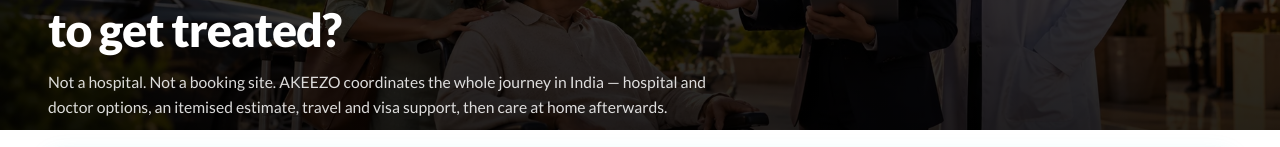
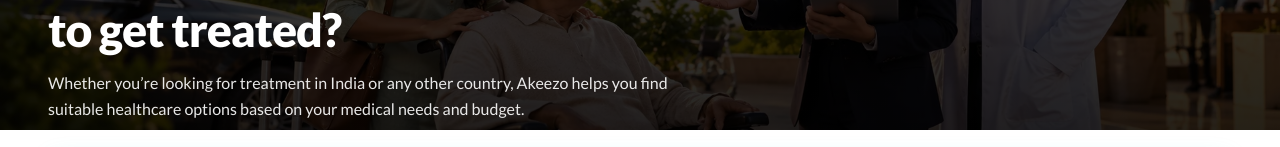
Before and after one commit to MackStroke/akeezo, a React (Vite) app in the folder client/: page / in a window 1280 px wide. Shown: the part 318-465 px from the top of the page. Built offline with nearby package versions, Linux system fonts and the light colour scheme; no server answers.

Commit message:
content: update hero section subtext description

```diff
--- a/client/src/sections/Hero.jsx
+++ b/client/src/sections/Hero.jsx
@@ -65,10 +65,8 @@
             <br />
             High on budget, not sure from where to get treated?
           </h1>
-          <p className="mt-3 max-w-2xl text-[0.98rem] text-white/85">
-            Not a hospital. Not a booking site. AKEEZO coordinates the whole journey in India —
-            hospital and doctor options, an itemised estimate, travel and visa support, then care at
-            home afterwards.
+          <p className="mt-3 max-w-2xl text-[0.98rem] sm:text-base text-white/90 font-medium leading-relaxed">
+            Whether you’re looking for treatment in India or any other country, Akeezo helps you find suitable healthcare options based on your medical needs and budget.
           </p>
         </div>
 
```
